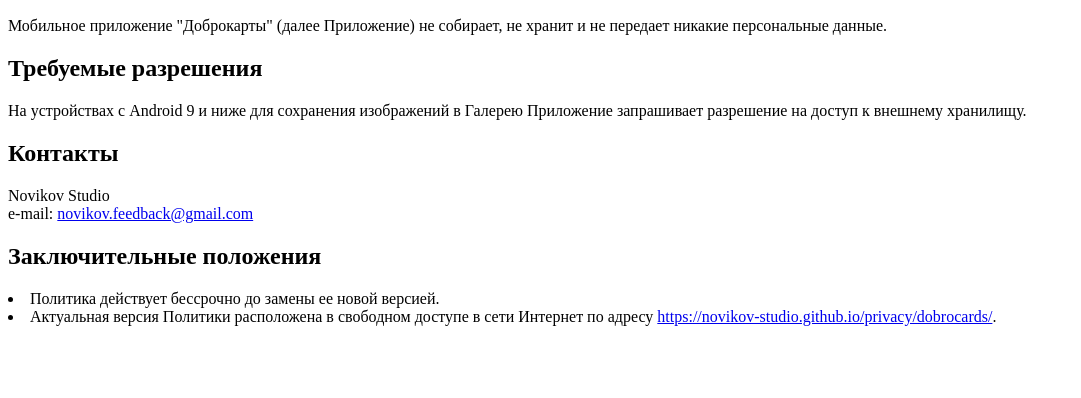
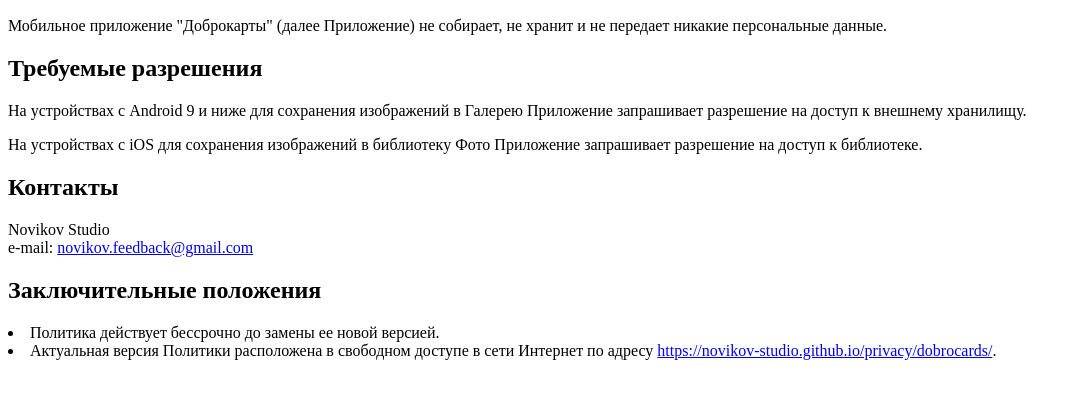
Before and after one commit to novikov-studio/novikov-studio.github.io, a plain HTML site: page privacy/dobrocards/index.html in a window 1280 px wide. Shown: the part 96-494 px from the top of the page, without its empty margins (0-1081 px from the left). Drawn offline with Linux system fonts and the light colour scheme.

Commit message:
Политика "Доброкарты" дополнена для AppStore

```diff
--- a/privacy/dobrocards/index.html
+++ b/privacy/dobrocards/index.html
@@ -12,6 +12,7 @@
 <h2>Требуемые разрешения</h2>
 
 <p>На устройствах с Android 9 и ниже для сохранения изображений в Галерею Приложение запрашивает разрешение на доступ к внешнему хранилищу.</p>
+<p>На устройствах с iOS для сохранения изображений в библиотеку Фото Приложение запрашивает разрешение на доступ к библиотеке.</p>
 
 <h2>Контакты</h2>
 
```
